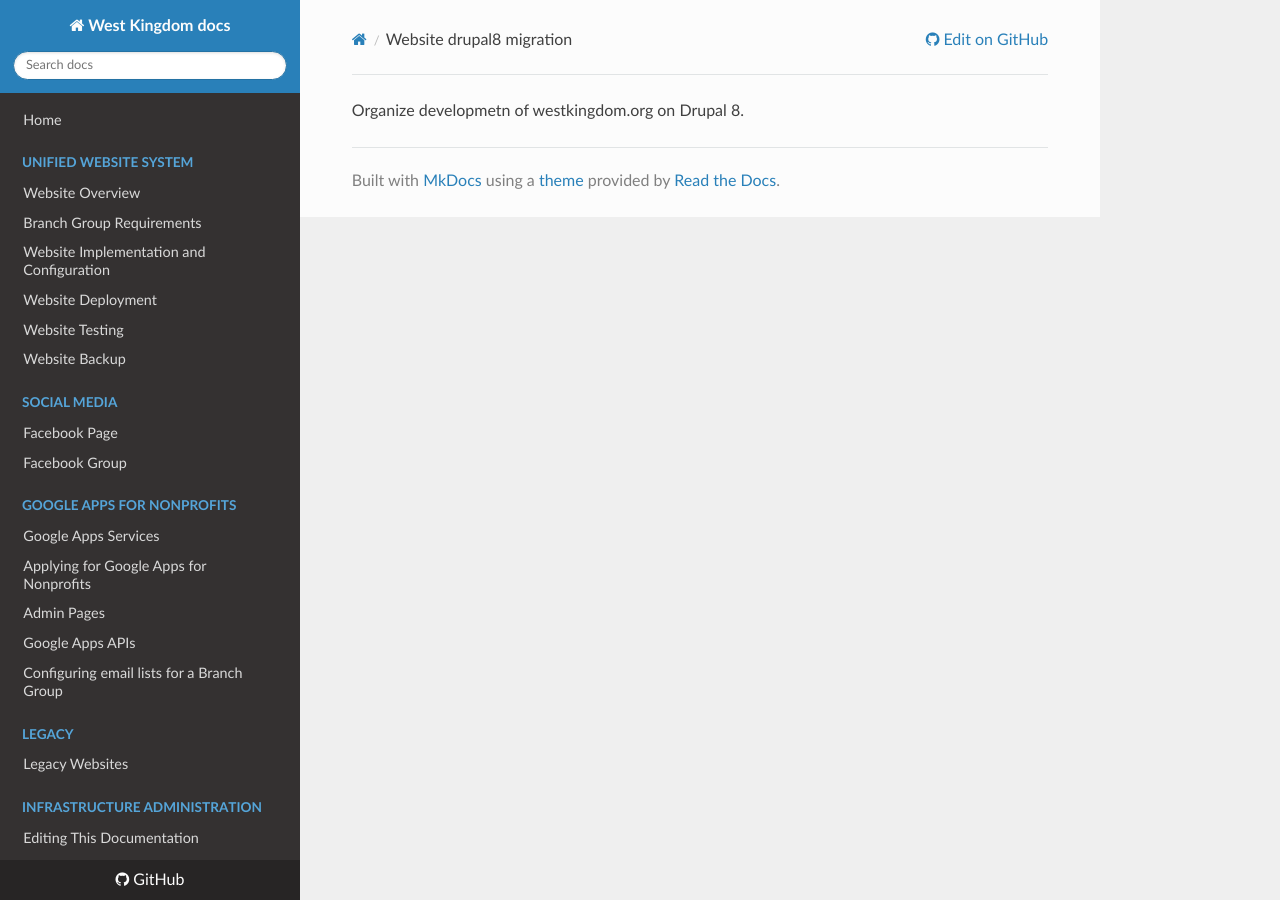
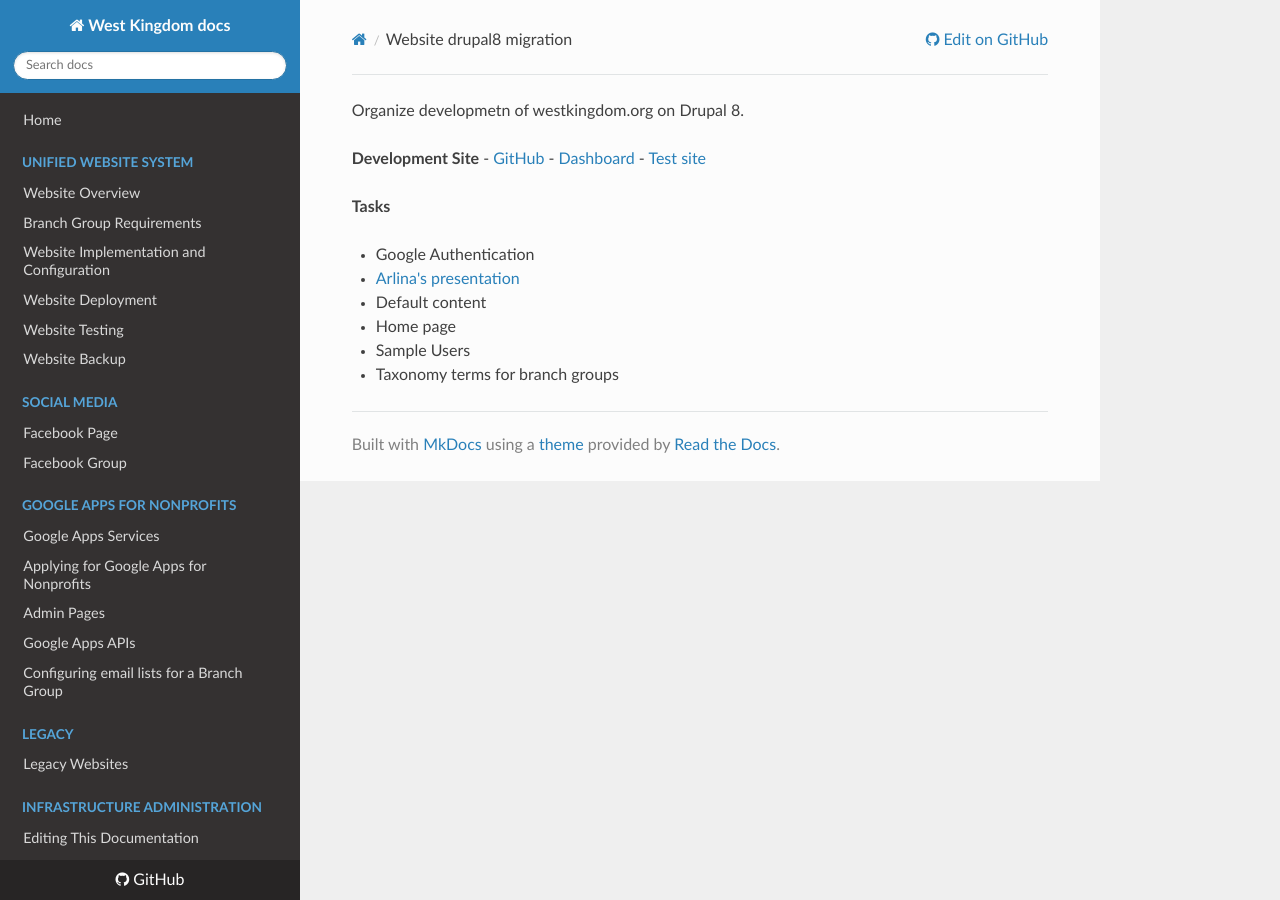
Before and after one commit to westkingdom/westkingdom, an MkDocs documentation site: the page built from docs/website-drupal8-migration.md, in a window 1280 px wide. Built offline with MkDocs 1.6.1, drawn with Linux system fonts in a browser that asks for light colours; nearby versions of some CDN libraries; old or Windows-style settings are respelled for this version of MkDocs.

Commit message:
Add links to Arlina's presentation and test site.

```diff
--- a/docs/website-drupal8-migration.md
+++ b/docs/website-drupal8-migration.md
@@ -1 +1,15 @@
 Organize developmetn of westkingdom.org on Drupal 8.
+
+**Development Site**
+- [GitHub](https://github.com/westkingdom/wk8)
+- [Dashboard](https://dashboard.pantheon.io/sites/17acf476-1a74-4086-a5a8-9cd80d727137#dev/code)
+- [Test site](http://dev-wk8.pantheonsite.io/)
+
+**Tasks**
+
+- Google Authentication
+  - [Arlina's presentation](https://2016.badcamp.net/session/deep-dive-d8-through-single-sign-example)
+- Default content
+  - Home page
+  - Sample Users
+  - Taxonomy terms for branch groups
```
